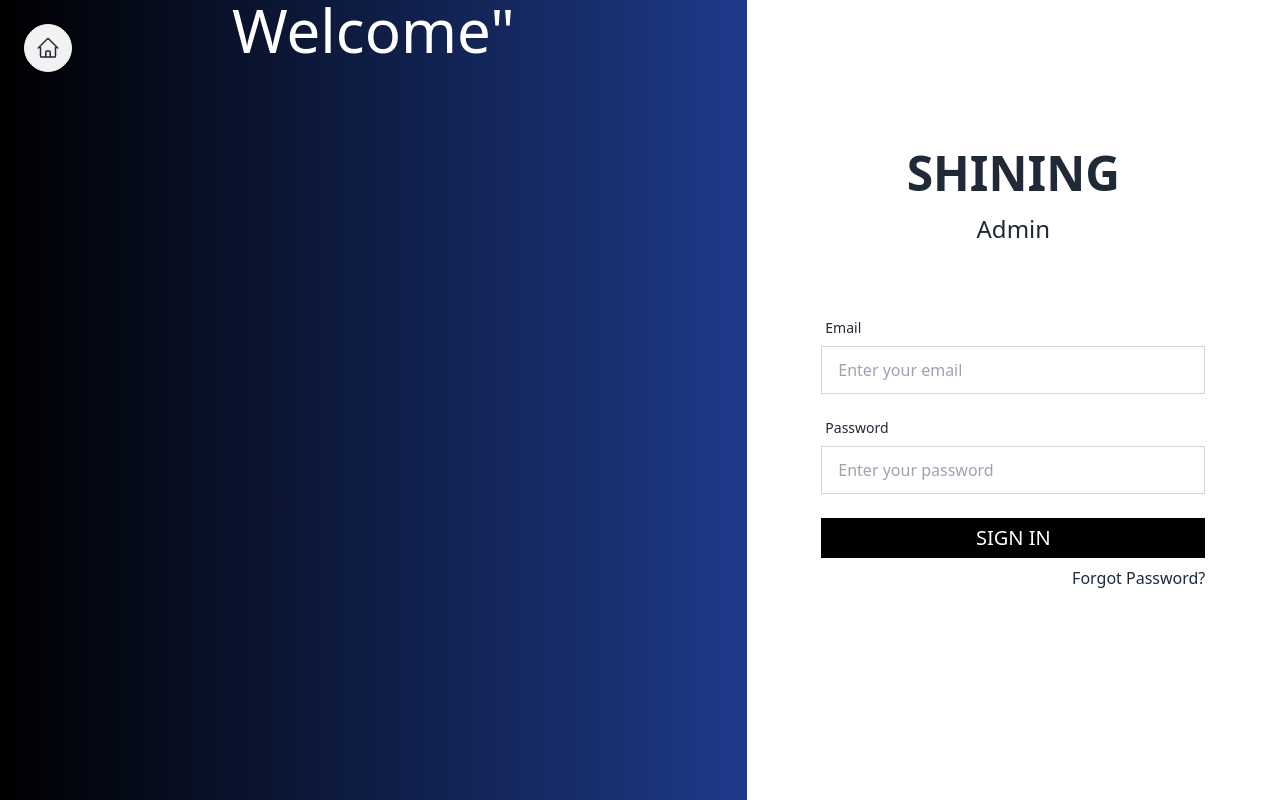
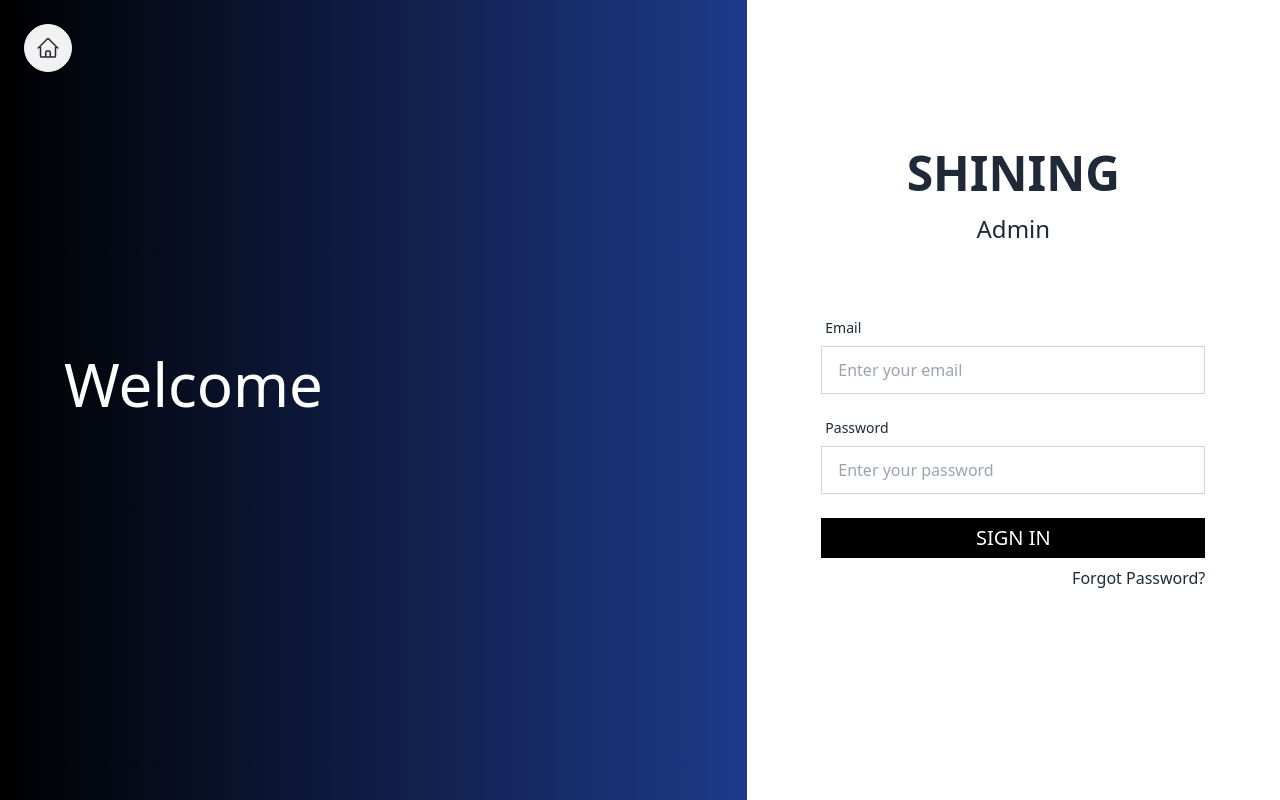
Before and after one commit to jsd8-novarex/e-commerce-frontend, a React (Vite) app: page /sign-in-admin in a window 1280 px wide. Built offline with nearby package versions, Linux system fonts and the light colour scheme.

Commit message:
Edit(mine/Authen) clean code

```diff
--- a/src/components/AuthenticationForm.tsx
+++ b/src/components/AuthenticationForm.tsx
@@ -38,25 +38,19 @@ function AuthenticationForm({
         </svg>
       </button>
       <div className='col-span-5 hidden bg-gradient-to-r from-black to-blue-900 md:block lg:col-span-7'>
-        {status === "sign-in" && (
+        {status === "sign-in" || status === "sign-up" || status === "sign-in-admin" ? (
           <div className='mx-16 flex h-full flex-col justify-center gap-8'>
-            <h2 className='text-white sm:text-4xl md:text-5xl lg:text-6xl'>Welcome back!</h2>
+            <h2 className='text-white text-xl sm:text-3xl md:text-5xl lg:text-6xl'>
+              {status === "sign-in" && "Welcome back!"}
+              {status === "sign-up" && "Join SHINING"}
+              {status === "sign-in-admin" && "Welcome"}
+            </h2>
             <p className='text-white sm:text-3xl md:text-4xl lg:text-5xl'>
-              New styles are ready for you.
+              {status === "sign-in" && "New styles are ready for you."}
+              {status === "sign-up" && "and discover your style!"}
             </p>
           </div>
-        )}
-        {status === "sign-up" && (
-          <div className='mx-16 flex h-full flex-col justify-center gap-8'>
-            <h2 className='text-white sm:text-4xl md:text-5xl lg:text-6xl'>Join SHINING</h2>
-            <p className='text-white sm:text-3xl md:text-4xl lg:text-5xl'>
-              and discover your style!
-            </p>
-          </div>
-        )}
-        {status === "sign-in-admin" && (
-          <h2 className='text-center text-white sm:text-4xl md:text-5xl lg:text-6xl'>Welcome"</h2>
-        )}
+        ) : null}
       </div>
       <div className='col-span-full grid w-full grid-rows-7 p-4 md:col-span-7 lg:col-span-5 xl:p-12'>
         <div className='row-start-2 flex flex-col items-center gap-4'>
```
